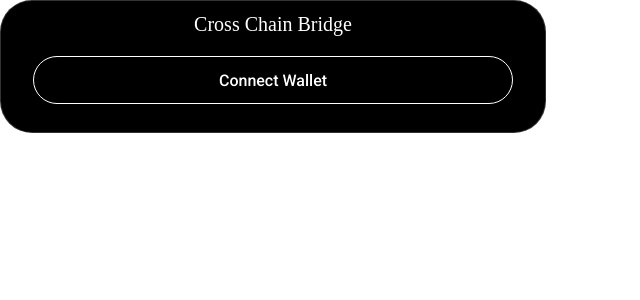
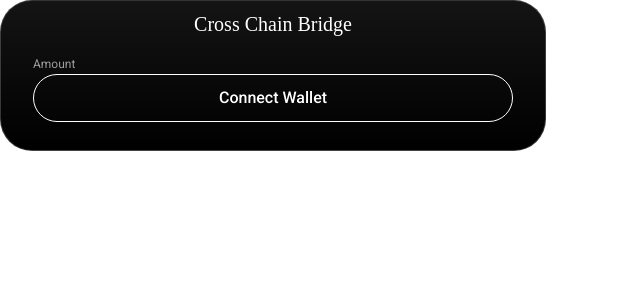
Before and after one commit to chainswap/info, a React (Create React App) app: page /swap in a window 1280 px wide. Shown: the top 300 px of the page, without its empty margins (0-640 px from the left). Built offline with nearby package versions, Linux system fonts and the light colour scheme.

Commit message:
add label amount

```diff
--- /dev/null
+++ b/src/components/CurrencyInputPanel/index.tsx
@@ -0,0 +1,19 @@
+import React from 'react'
+import { styled } from '@material-ui/styles'
+
+const Label = styled('div')({
+  fontWeight: 400,
+  fontSize: 12,
+  fontFamily: 'Roboto',
+  lineHeight: '17.84px',
+  color: '#FFFFFF',
+  opacity: 0.6,
+})
+
+export default function CurrencyInputPanel() {
+  return (
+    <>
+      <Label>Amount</Label>
+    </>
+  )
+}
--- a/src/components/swap/SwapHeader.tsx
+++ b/src/components/swap/SwapHeader.tsx
@@ -1,6 +1,5 @@
 import React from 'react'
 import { styled } from '@material-ui/styles'
-import { Typography } from '@material-ui/core'
 
 const StyledSwapHeader = styled('div')({
   width: '100%',
@@ -13,6 +12,7 @@ const StyledSwapText = styled('p')({
   fontSize: 20,
   fontFamily: 'Futura PT',
   marginTop: 0,
+  marginBottom: 20,
 })
 
 export default function SwapHeader() {
--- a/src/pages/AppBody.tsx
+++ b/src/pages/AppBody.tsx
@@ -4,12 +4,12 @@ import { styled } from '@material-ui/styles'
 export const BodyWrapper = styled('div')({
   position: 'relative',
   maxWidth: 480,
-  width: '100%',
+  width: 480,
   borderRadius: 32,
-  background: '#000000',
+  background: 'linear-gradient(180deg, rgba(255, 255, 255, 0.08) 0%, rgba(255, 255, 255, 0) 100%), #000000',
   padding: '12px 32px 28px',
   justifyContent: 'center',
-  border: '1px solid hsla(0,0%,100%,.2)',
+  border: '1px solid rgba(255, 255, 255, 0.2)',
 })
 
 export default function AppBody({ children }: { children: React.ReactNode }) {
--- a/src/pages/Swap/index.tsx
+++ b/src/pages/Swap/index.tsx
@@ -2,11 +2,13 @@ import React from 'react'
 import OutlineButton from '../../components/Button/OutlineButton'
 import AppBody from '../AppBody'
 import SwapHeader from '../../components/swap/SwapHeader'
+import CurrencyInputPanel from '../../components/CurrencyInputPanel'
 
 export default function Swap() {
   return (
     <AppBody>
       <SwapHeader />
+      <CurrencyInputPanel />
       <OutlineButton size="large">Connect Wallet</OutlineButton>
     </AppBody>
   )
```
